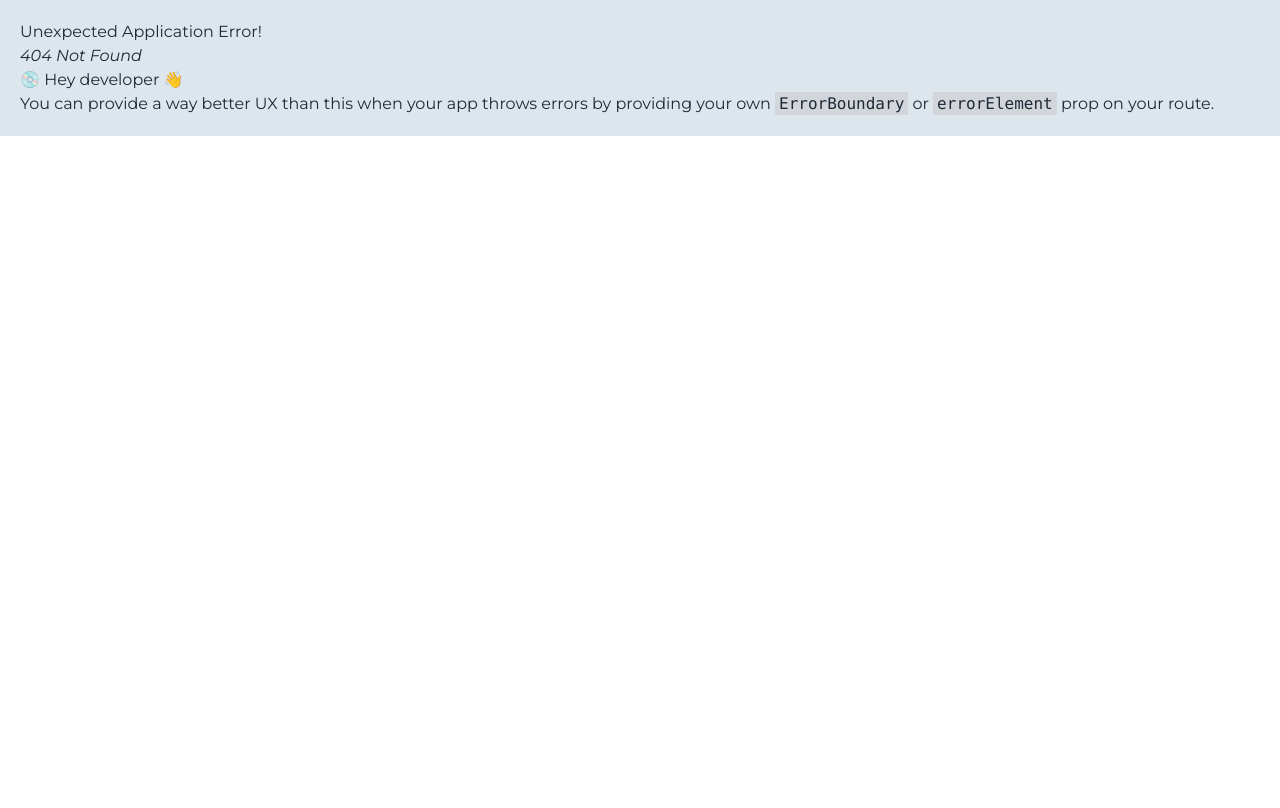
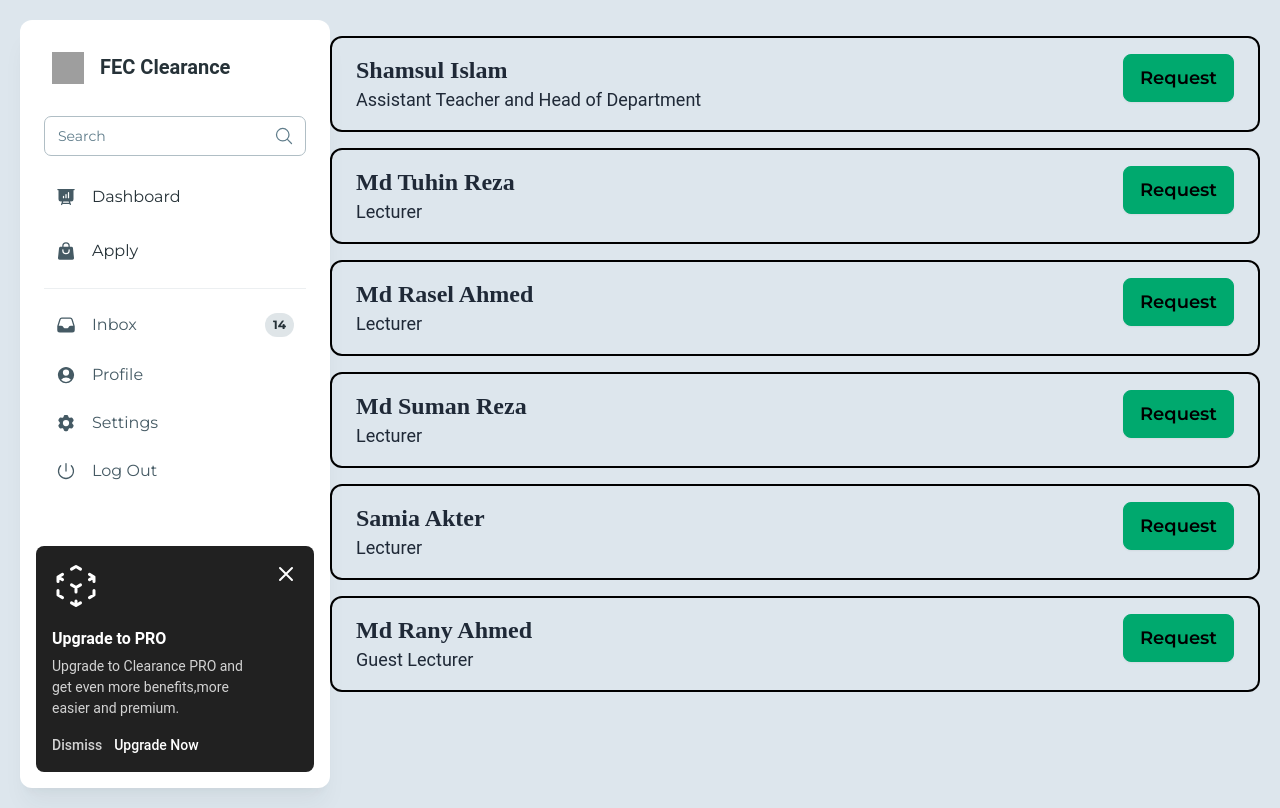
Before and after one commit to SAJID-AFNAN/FEC-Clearance-System, a React (Vite) app: page /cse in a window 1280 px wide. Before the commit this address had no page. Built offline with nearby package versions, Linux system fonts and the light colour scheme; grey boxes are pictures that could not be loaded.

Commit message:
added cse info

```diff
--- /dev/null
+++ b/src/Pages/Apply/Academic/Academic.jsx
@@ -0,0 +1,9 @@
+const Academic = () => {
+    return (
+        <div>
+            Academic part
+        </div>
+    );
+};
+
+export default Academic;
--- /dev/null
+++ b/src/Pages/Apply/CSE/Cse.jsx
@@ -0,0 +1,32 @@
+const Cse = () => {
+    return (
+        <div>
+            <div className="border-2 border-black rounded-xl py-4 px-6  flex justify-between my-4">
+                <p><span className="text-2xl font-semibold font-serif">Shamsul Islam</span> <br /> <span className="font-sans text-lg">Assistant Teacher and Head of Department</span></p>
+                <button className="btn btn-success text-lg">Request</button>
+            </div>
+            <div className="border-2 border-black rounded-xl py-4 px-6  flex justify-between my-4">
+                <p><span className="text-2xl font-semibold font-serif">Md Tuhin Reza</span> <br /> <span className="font-sans text-lg">Lecturer</span></p>
+                <button className="btn btn-success text-lg">Request</button>
+            </div>
+            <div className="border-2 border-black rounded-xl py-4 px-6  flex justify-between my-4">
+                <p><span className="text-2xl font-semibold font-serif">Md Rasel Ahmed</span> <br /> <span className="font-sans text-lg">Lecturer</span></p>
+                <button className="btn btn-success text-lg">Request</button>
+            </div>
+            <div className="border-2 border-black rounded-xl py-4 px-6  flex justify-between my-4">
+                <p><span className="text-2xl font-semibold font-serif">Md Suman Reza</span> <br /> <span className="font-sans text-lg">Lecturer</span></p>
+                <button className="btn btn-success text-lg">Request</button>
+            </div>
+            <div className="border-2 border-black rounded-xl py-4 px-6  flex justify-between my-4">
+                <p><span className="text-2xl font-semibold font-serif">Samia Akter</span> <br /> <span className="font-sans text-lg">Lecturer</span></p>
+                <button className="btn btn-success text-lg">Request</button>
+            </div>
+            <div className="border-2 border-black rounded-xl py-4 px-6  flex justify-between my-4">
+                <p><span className="text-2xl font-semibold font-serif">Md Rany Ahmed</span> <br /> <span className="font-sans text-lg">Guest Lecturer</span></p>
+                <button className="btn btn-success text-lg">Request</button>
+            </div>
+        </div>
+    );
+};
+
+export default Cse;
--- /dev/null
+++ b/src/Pages/Apply/Civil/Civil.jsx
@@ -0,0 +1,9 @@
+const Civil = () => {
+    return (
+        <div>
+            i am from civil
+        </div>
+    );
+};
+
+export default Civil;
--- /dev/null
+++ b/src/Pages/Apply/EEE/Eee.jsx
@@ -0,0 +1,9 @@
+const Eee = () => {
+    return (
+        <div>
+            i am form eee
+        </div>
+    );
+};
+
+export default Eee;
--- /dev/null
+++ b/src/Pages/Apply/NonTech/NonTech.jsx
@@ -0,0 +1,9 @@
+const NonTech = () => {
+    return (
+        <div>
+            this non techninal
+        </div>
+    );
+};
+
+export default NonTech;
```
Also changed, not shown: src/main.jsx (+25 -0 lines).
